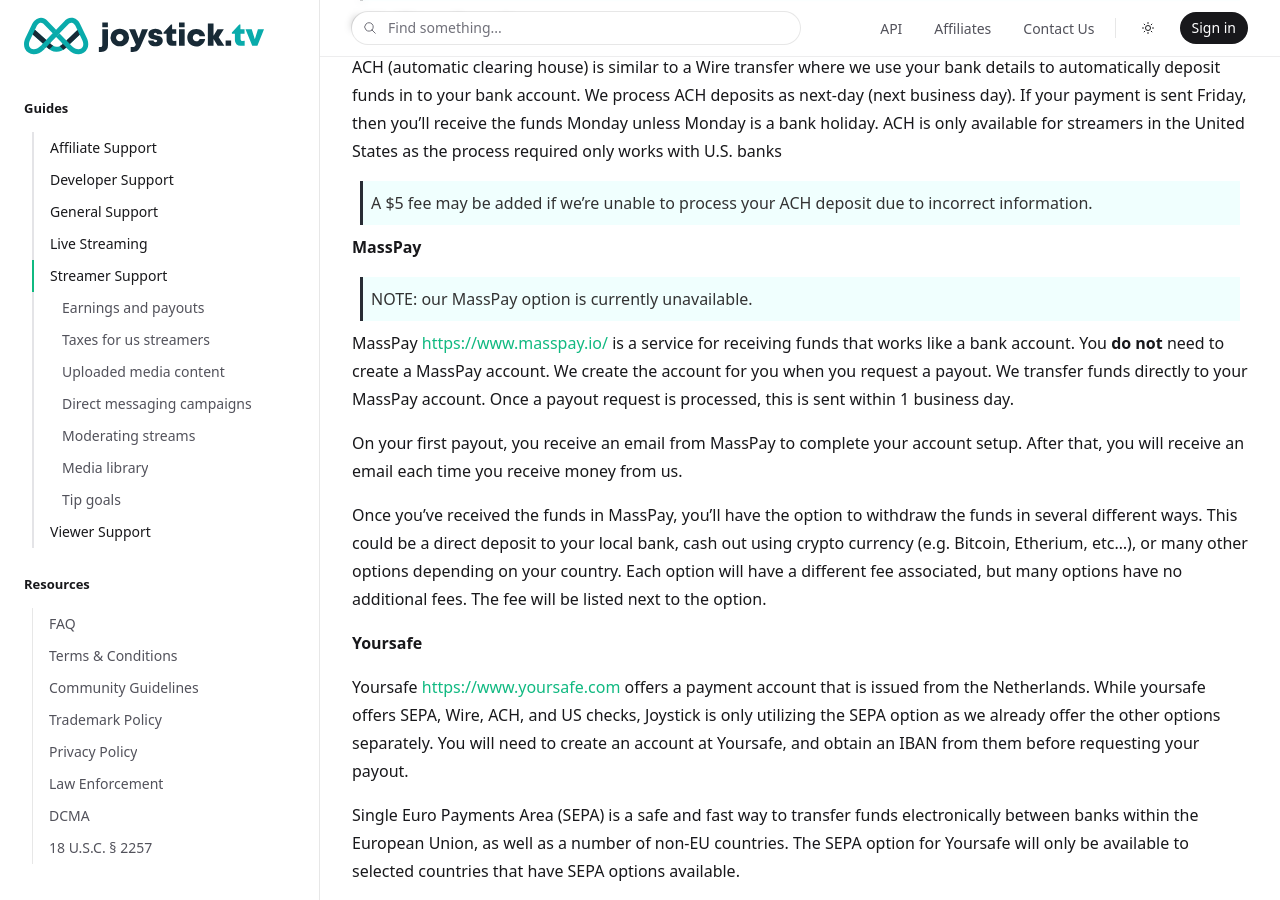
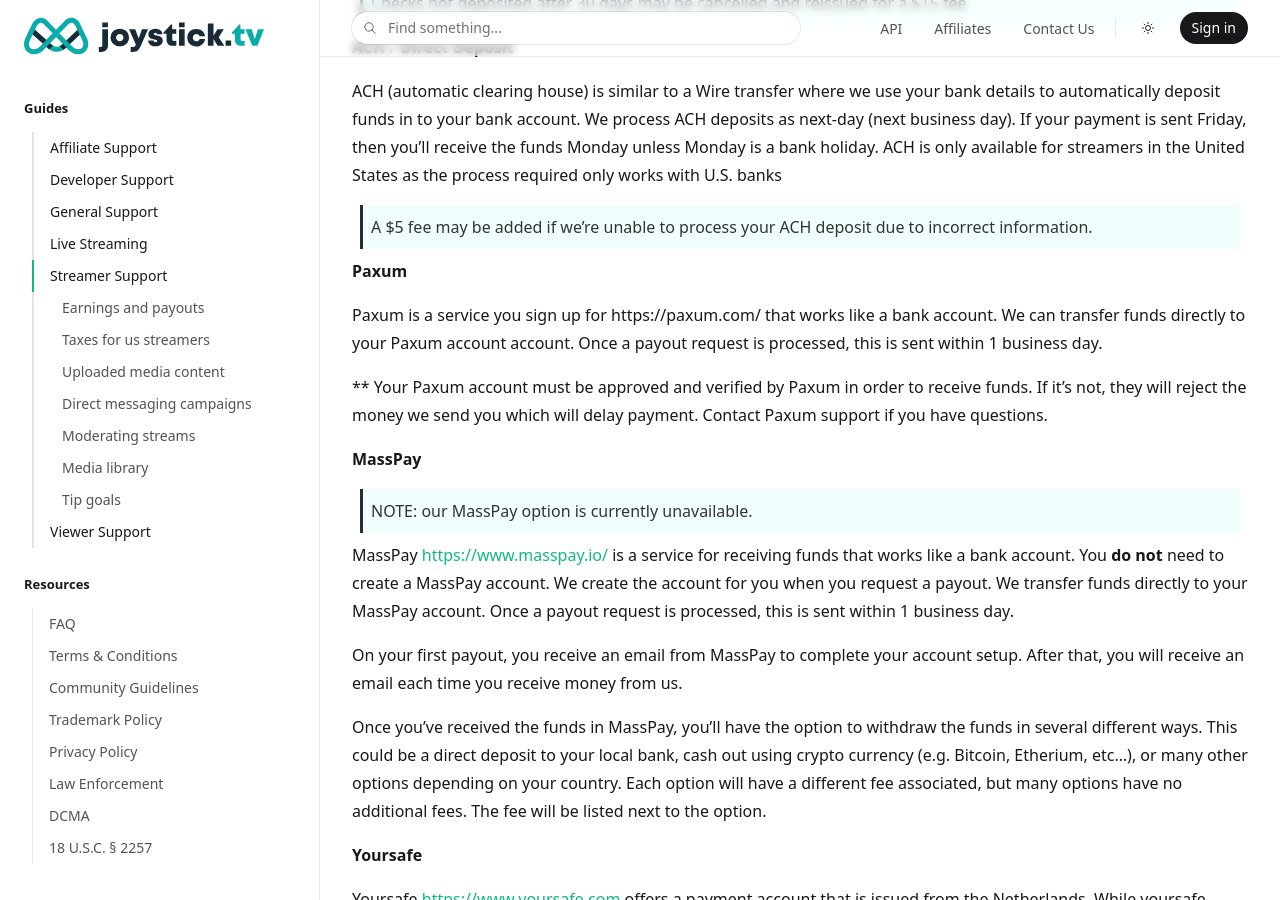
Before and after one commit to joysticktv/joysticktv.github.io, a Jekyll site: the page built from streamer_support.md, in a window 1280 px wide and 900 px high, scrolled down 2411 px. Built offline with Jekyll 4.4.1, drawn with Linux system fonts in a browser that asks for light colours; nearby versions of some CDN libraries; comment, search, counter and statistics services are not loaded; some of the changed text lies outside the part shown.

Commit message:
forgot to add Paxum back when it became available again (#53)

```diff
--- a/streamer_support.md
+++ b/streamer_support.md
@@ -76,6 +76,7 @@
 *Payout Options*
 * **Check** ($50 min / $2 fee)
 * **ACH** ($100 min / $2 fee)
+* **Paxum** ($100 min / $2 fee)
 * **MassPay** (currently unavailable)
 * **Yoursafe** ($100 min / $2 fee)
 * **Wire** ($400 min / $35 fee)
@@ -107,6 +108,12 @@
 ACH (automatic clearing house) is similar to a Wire transfer where we use your bank details to automatically deposit funds in to your bank account. We process ACH deposits as next-day (next business day). If your payment is sent Friday, then you’ll receive the funds Monday unless Monday is a bank holiday. ACH is only available for streamers in the United States as the process required only works with U.S. banks
 
 > A $5 fee may be added if we’re unable to process your ACH deposit due to incorrect information.
+
+**Paxum**
+
+Paxum is a service you sign up for https://paxum.com/ that works like a bank account. We can transfer funds directly to your Paxum account account. Once a payout request is processed, this is sent within 1 business day.
+
+** Your Paxum account must be approved and verified by Paxum in order to receive funds. If it’s not, they will reject the money we send you which will delay payment. Contact Paxum support if you have questions.
 
 **MassPay**
 
```
